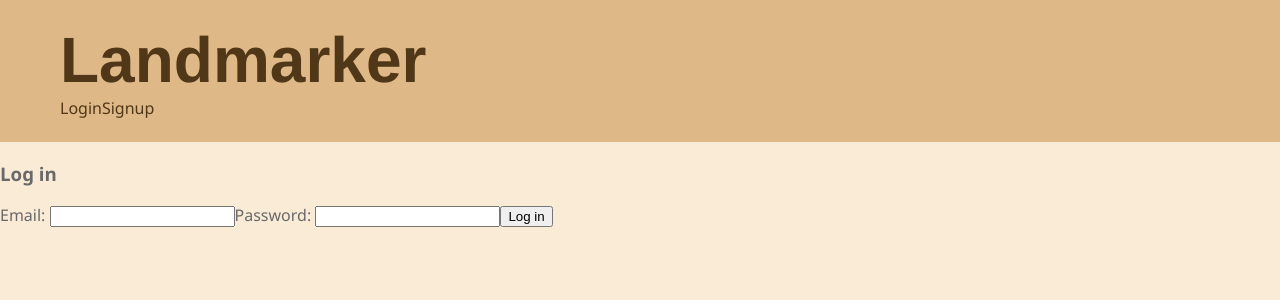
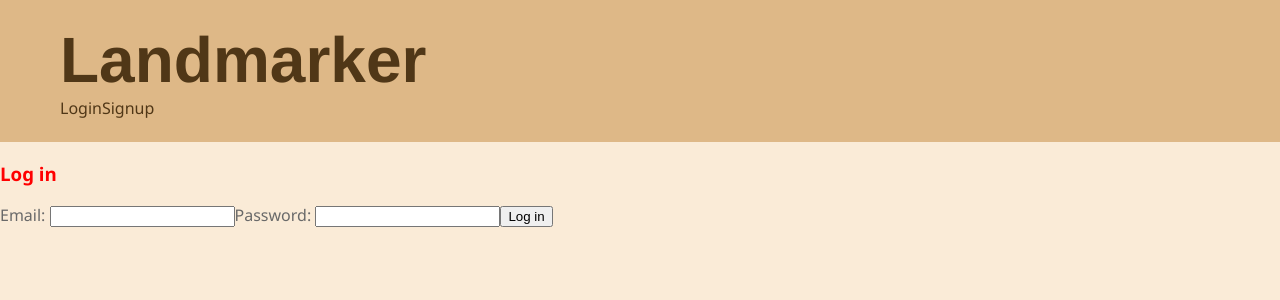
Before and after one commit to HtmlShaPraime/Landmarker_website, a React (Create React App) app in the folder frontend/: page /login in a window 1280 px wide. Shown: the top 300 px of the page. Built offline with nearby package versions, Linux system fonts and the light colour scheme.

Commit message:
small change

```diff
--- a/frontend/src/index.css
+++ b/frontend/src/index.css
@@ -34,6 +34,10 @@ header {
   margin-top: 80px;
 }
 
+h3 {
+  color: red;
+}
+
 /* nav {
   background-color:burlywood;
   position: fixed;
```
